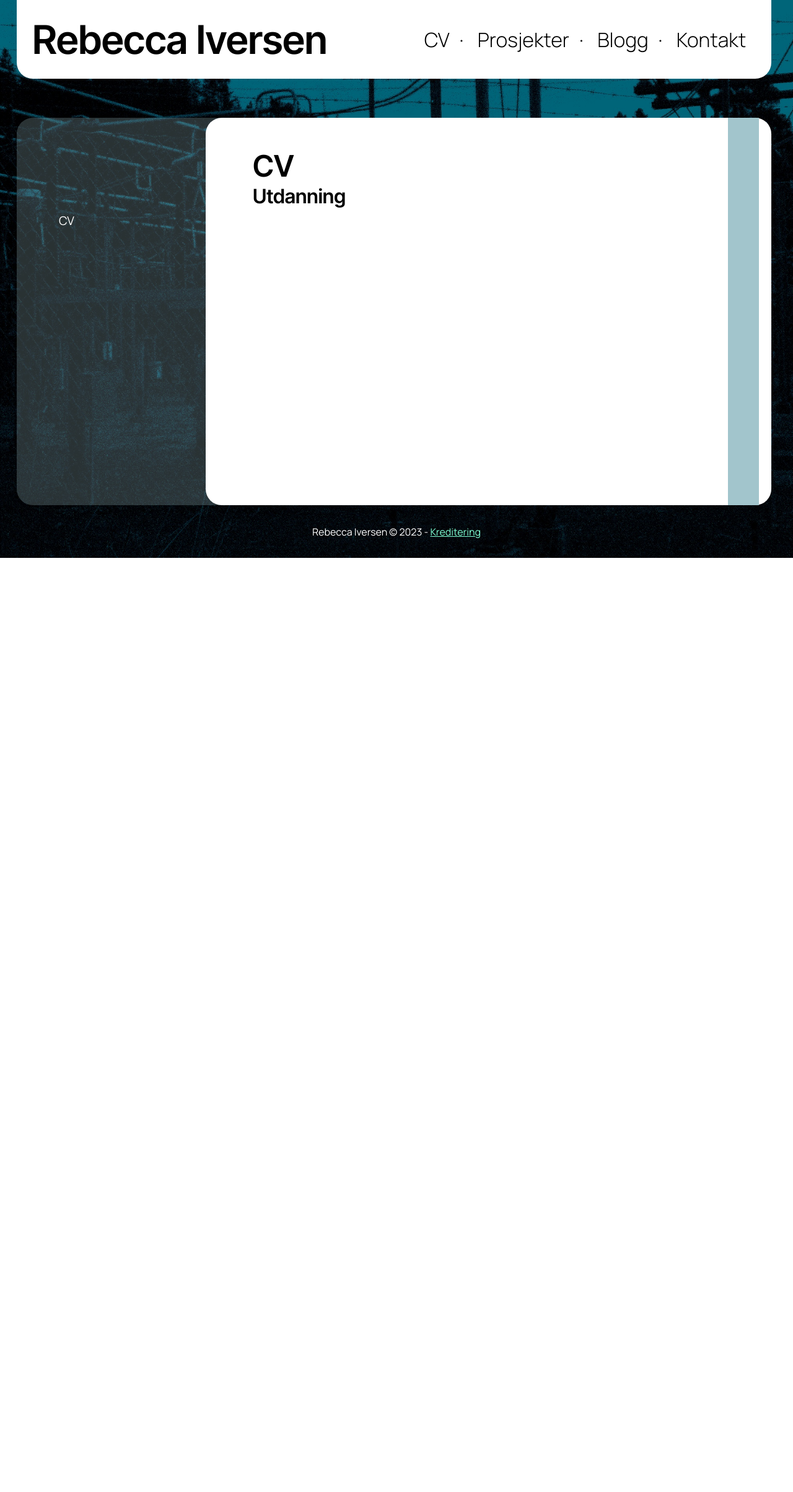
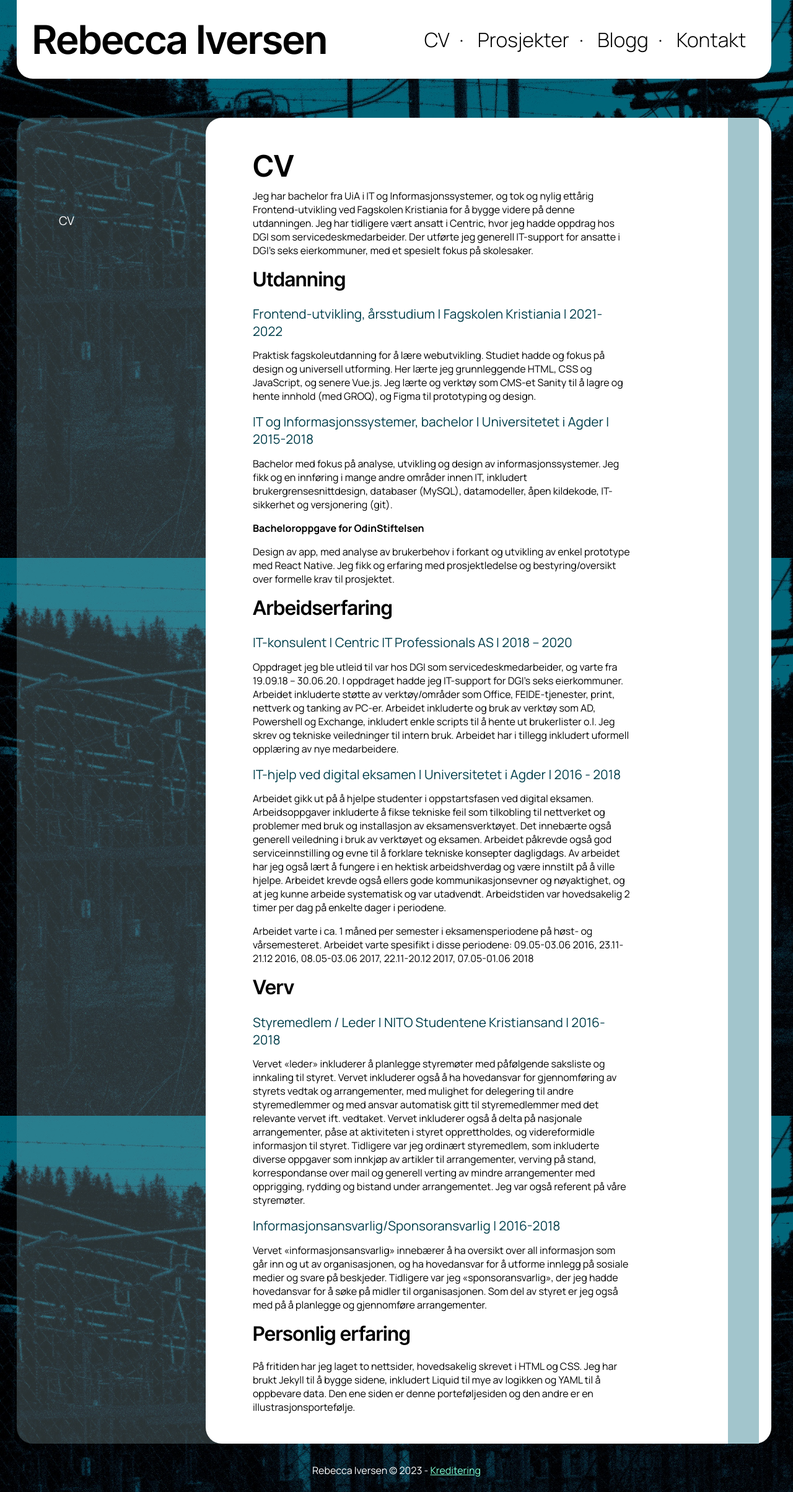
Before and after one commit to reiv003/Portef-ljesiden, a Jekyll site: the page built from _pages/CV.md, in a window 1280 px wide. Shown: the whole page at 62% size. Built offline with Jekyll 4.4.1, drawn with Linux system fonts in a browser that asks for light colours; before the commit the page ends 900 px from its top, so only the background shows below that.

Commit message:
Added (dummy) text content to empty pages

```diff
--- a/_layouts/page.html
+++ b/_layouts/page.html
@@ -9,8 +9,10 @@ layout: default
 </div>
 
 <div class="text__content">
+    <div class="content__wrapper">
     <h1>{{ page.title }}</h1>
     {{ content }}
+    </div>
 </div>
 
 <div class="accent"><div class="accent2"></div>
--- a/_pages/CV.md
+++ b/_pages/CV.md
@@ -5,5 +5,49 @@ layout: page
 sidebar-content: CV
 ---
 
+Jeg har bachelor fra UiA i IT og Informasjonssystemer, og tok og nylig ettårig Frontend-utvikling ved Fagskolen Kristiania for å bygge videre på denne utdanningen. Jeg har tidligere vært ansatt i Centric, hvor jeg hadde oppdrag hos DGI som servicedeskmedarbeider. Der utførte jeg generell IT-support for ansatte i DGI’s seks eierkommuner, med et spesielt fokus på skolesaker.
+## Utdanning
+### Frontend-utvikling, årsstudium | Fagskolen Kristiania | 2021-2022
+Praktisk fagskoleutdanning for å lære webutvikling. Studiet hadde og fokus på design og
+universell utforming. Her lærte jeg grunnleggende HTML, CSS og JavaScript, og senere
+Vue.js. Jeg lærte og verktøy som CMS-et Sanity til å lagre og hente innhold (med GROQ), og
+Figma til prototyping og design.
 
-## Utdanning
+### IT og Informasjonssystemer, bachelor | Universitetet i Agder | 2015-2018
+Bachelor med fokus på analyse, utvikling og design av informasjonssystemer. Jeg fikk og en
+innføring i mange andre områder innen IT, inkludert brukergrensesnittdesign, databaser
+(MySQL), datamodeller, åpen kildekode, IT-sikkerhet og versjonering (git).
+
+**Bacheloroppgave for OdinStiftelsen**
+
+Design av app, med analyse av brukerbehov i forkant og utvikling av enkel prototype
+med React Native. Jeg fikk og erfaring med prosjektledelse og bestyring/oversikt over
+formelle krav til prosjektet.
+
+
+## Arbeidserfaring
+
+### IT-konsulent | Centric IT Professionals AS | 2018 – 2020
+Oppdraget jeg ble utleid til var hos DGI som servicedeskmedarbeider, og varte fra 19.09.18 –
+30.06.20. I oppdraget hadde jeg IT-support for DGI’s seks eierkommuner. Arbeidet inkluderte
+støtte av verktøy/områder som Office, FEIDE-tjenester, print, nettverk og tanking av PC-er.
+Arbeidet inkluderte og bruk av verktøy som AD, Powershell og Exchange, inkludert enkle
+scripts til å hente ut brukerlister o.l. Jeg skrev og tekniske veiledninger til intern bruk.
+Arbeidet har i tillegg inkludert uformell opplæring av nye medarbeidere.
+
+### IT-hjelp ved digital eksamen | Universitetet i Agder | 2016 - 2018
+Arbeidet gikk ut på å hjelpe studenter i oppstartsfasen ved digital eksamen. Arbeidsoppgaver inkluderte å fikse tekniske feil som tilkobling til nettverket og problemer med bruk og installasjon av eksamensverktøyet. Det innebærte også generell veiledning i bruk av verktøyet og eksamen. Arbeidet påkrevde også god serviceinnstilling og evne til å forklare tekniske konsepter dagligdags. Av arbeidet har jeg også lært å fungere i en hektisk arbeidshverdag og være innstilt på å ville hjelpe. Arbeidet krevde også ellers gode kommunikasjonsevner og nøyaktighet, og at jeg kunne arbeide systematisk og var utadvendt. Arbeidstiden var hovedsakelig 2 timer per dag på enkelte dager i periodene.
+
+Arbeidet varte i ca. 1 måned per semester i eksamensperiodene på høst- og vårsemesteret. Arbeidet varte spesifikt i disse periodene: 09.05-03.06 2016, 23.11-21.12 2016, 08.05-03.06 2017, 22.11-20.12 2017, 07.05-01.06 2018
+
+## Verv
+### Styremedlem / Leder | NITO Studentene Kristiansand | 2016-2018
+Vervet «leder» inkluderer å planlegge styremøter med påfølgende saksliste og innkaling til styret. Vervet inkluderer også å ha hovedansvar for gjennomføring av styrets vedtak og arrangementer, med mulighet for delegering til andre styremedlemmer og med ansvar automatisk gitt til styremedlemmer med det relevante vervet ift. vedtaket. Vervet inkluderer også å delta på nasjonale arrangementer, påse at aktiviteten i styret opprettholdes, og videreformidle informasjon til styret. Tidligere var jeg ordinært styremedlem, som inkluderte diverse oppgaver som innkjøp av artikler til arrangementer, verving på stand, korrespondanse over mail og generell verting av mindre arrangementer med opprigging, rydding og bistand under arrangementet. Jeg var også referent på våre styremøter.
+
+### Informasjonsansvarlig/Sponsoransvarlig | 2016-2018
+Vervet «informasjonsansvarlig» innebærer å ha oversikt over all informasjon som går inn og ut av organisasjonen, og ha hovedansvar for å utforme innlegg på sosiale medier og svare på beskjeder. Tidligere var jeg «sponsoransvarlig», der jeg hadde hovedansvar for å søke på midler til organisasjonen. Som del av styret er jeg også med på å planlegge og gjennomføre arrangementer.
+
+## Personlig erfaring
+På fritiden har jeg laget to nettsider, hovedsakelig skrevet i HTML og CSS. Jeg har
+brukt Jekyll til å bygge sidene, inkludert Liquid til mye av logikken og YAML til å oppbevare
+data. Den ene siden er denne porteføljesiden og den andre er en illustrasjonsportefølje.
--- a/_sass/_fonts.scss
+++ b/_sass/_fonts.scss
@@ -51,6 +51,10 @@ h3 {
     font-size: 1.5em;
 }
 
+.text__content h3 {
+    font-size: 1.3em;
+}
+
 header nav {
     font-size: 2em;
     font-family: ManropeLight;
--- a/_sass/_general.scss
+++ b/_sass/_general.scss
@@ -151,16 +151,27 @@ footer {
 .text__content {
     display: grid;
     grid-template-columns: repeat(12,1fr);
-    grid-template-rows: min-content max-content;
+    //grid-template-rows: min-content max-content;
+    //grid-auto-rows: 2em;
 }
 
-.text__content h1, .text__content p, .text__content div, .text__content h2 {
+.content__wrapper {
     grid-column: 2 / 10;
 }
 
+.content__wrapper:last-child {
+    margin-bottom: 2em;
+}
+
 .text__content p {
-    margin-bottom: 0.5em;
+    margin-bottom: 1em;
     margin-top: 0.5em;
+}
+
+
+
+.text__content h2, .text__content h3 {
+    margin-bottom: 0.7em;
 }
 
 .text__content h1 {
```
Also changed, not shown: _pages/contact.md (+6 -2 lines), _pages/projects.md (+7 -1 lines), images/projects/nettsiden-thumb.png (added), images/projects/portef-thumb.png (added).
